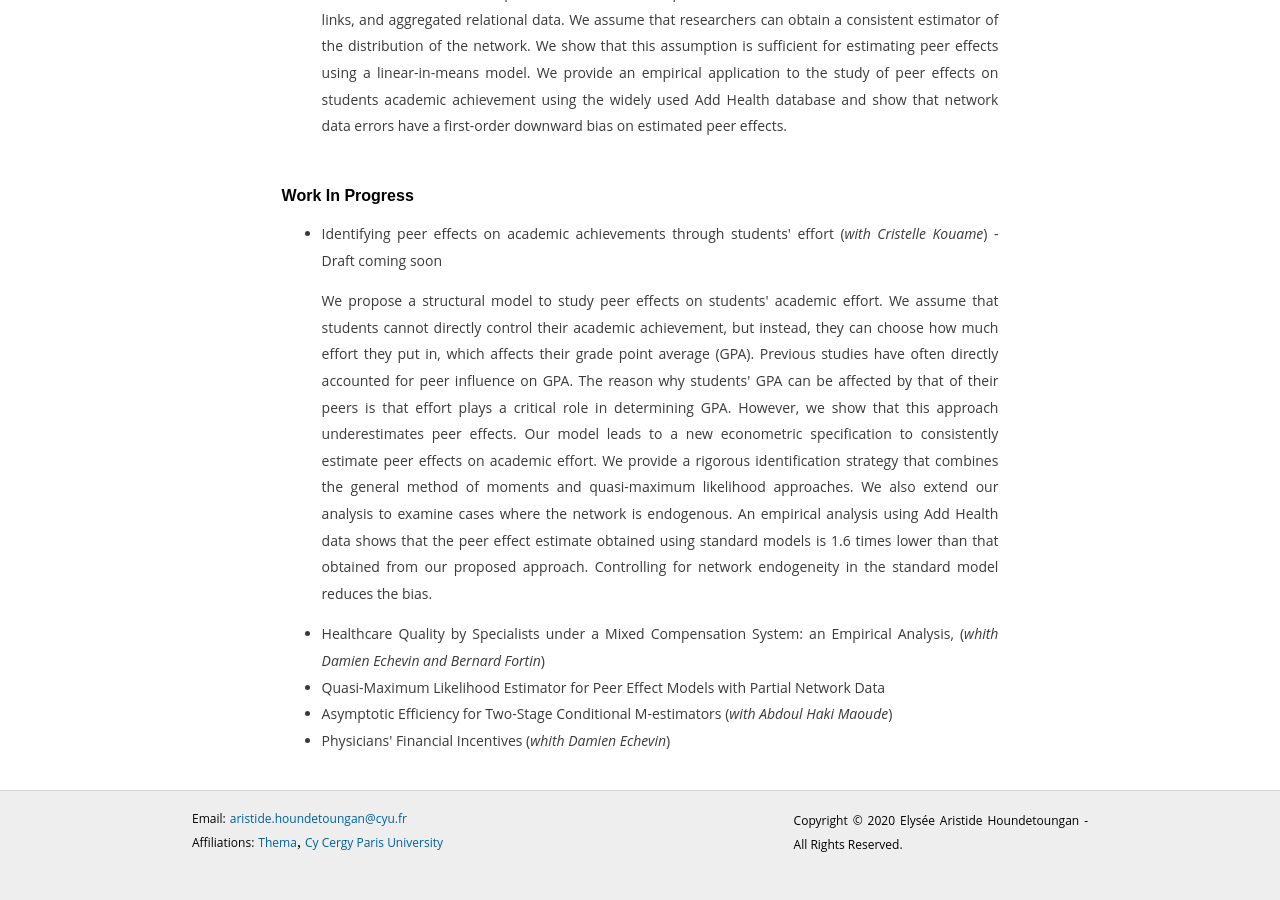
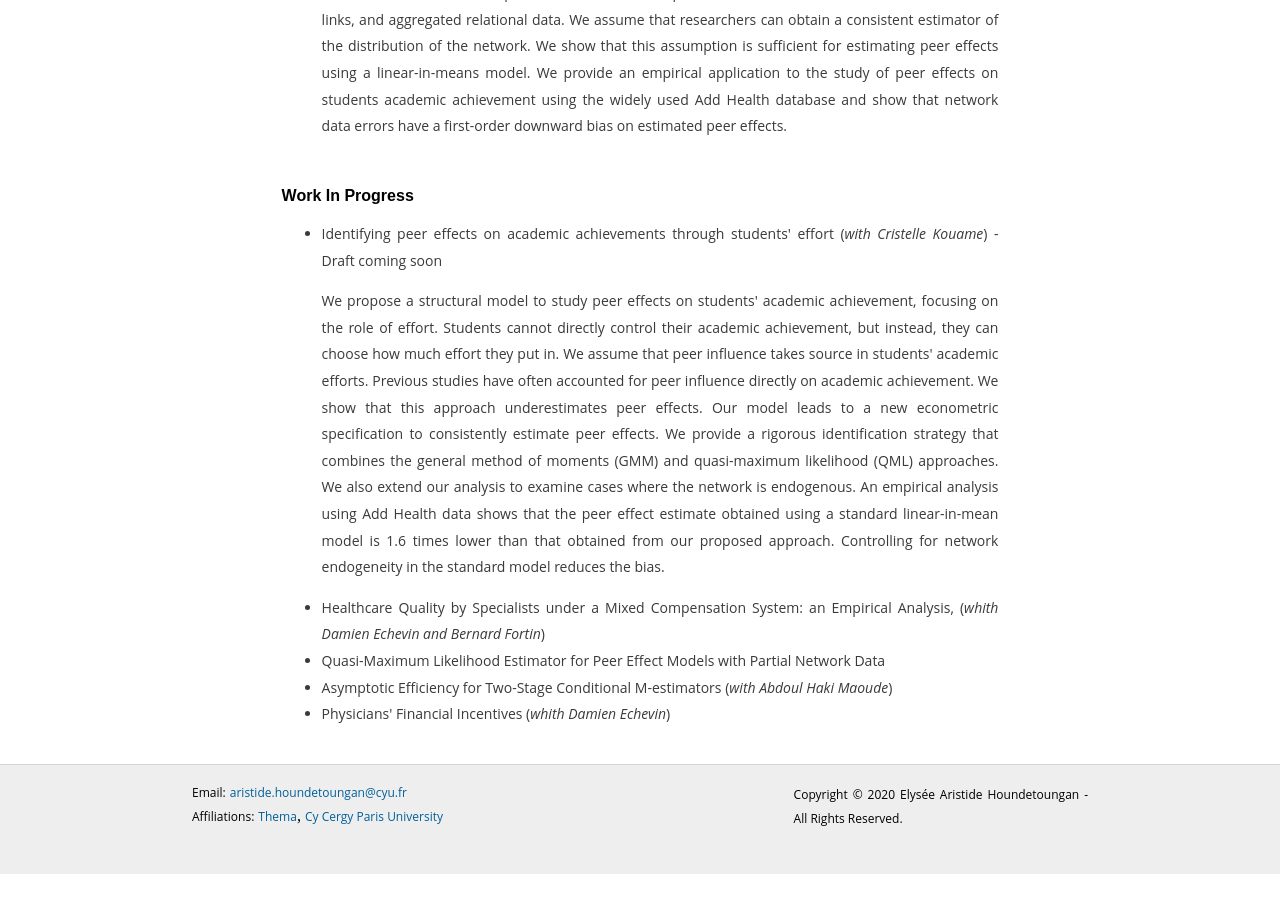
Before and after one commit to ahoundetoungan/ahoundetoungan.github.io, a Jekyll site: the page built from research/index.html, in a window 1280 px wide and 900 px high, scrolled down 986 px. Built offline with Jekyll 4.4.1, drawn with Linux system fonts in a browser that asks for light colours; after the commit the page ends 1860 px from its top, so only the background shows below that.

Commit message:
research

```diff
--- a/research/index.html
+++ b/research/index.html
@@ -36,7 +36,7 @@
 	<h2>Work In Progress</h2>
 	<ul>
     <li>Identifying peer effects on academic achievements through students' effort (<i>with Cristelle Kouame</i>) - Draft coming soon</li>
-    <p> We propose a structural model to study peer effects on students' academic effort. We assume that students cannot directly control their academic achievement, but instead, they can choose how much effort they put in, which affects their grade point average (GPA). Previous studies have often directly accounted for peer influence on GPA. The reason why students' GPA can be affected by that of their peers is that effort plays a critical role in determining GPA. However, we show that this approach underestimates peer effects. Our model leads to a new econometric specification to consistently estimate peer effects on academic effort. We provide a rigorous identification strategy that combines the general method of moments and quasi-maximum likelihood approaches. We also extend our analysis to examine cases where the network is endogenous. An empirical analysis using Add Health data shows that the peer effect estimate obtained using standard models is 1.6 times lower than that obtained from our proposed approach. Controlling for network endogeneity in the standard model reduces the bias.</p>
+    <p> We propose a structural model to study peer effects on students' academic achievement, focusing on the role of effort. Students cannot directly control their academic achievement, but instead, they can choose how much effort they put in. We assume that peer influence takes source in students' academic efforts. Previous studies have often accounted for peer influence directly on academic achievement. We show that this approach underestimates peer effects. Our model leads to a new econometric specification to consistently estimate peer effects. We provide a rigorous identification strategy that combines the general method of moments (GMM) and quasi-maximum likelihood (QML) approaches. We also extend our analysis to examine cases where the network is endogenous. An empirical analysis using Add Health data shows that the peer effect estimate obtained using a standard linear-in-mean model is 1.6 times lower than that obtained from our proposed approach. Controlling for network endogeneity in the standard model reduces the bias.</p>
 		<li>Healthcare Quality by Specialists under a Mixed Compensation System: an Empirical Analysis, (<i>whith Damien Echevin and Bernard Fortin</i>)</li>
     <li>Quasi-Maximum Likelihood Estimator for Peer Effect Models with Partial Network Data</li>
     <li>Asymptotic Efficiency for Two-Stage Conditional M-estimators (<i>with Abdoul Haki Maoude</i>)</li>
```
